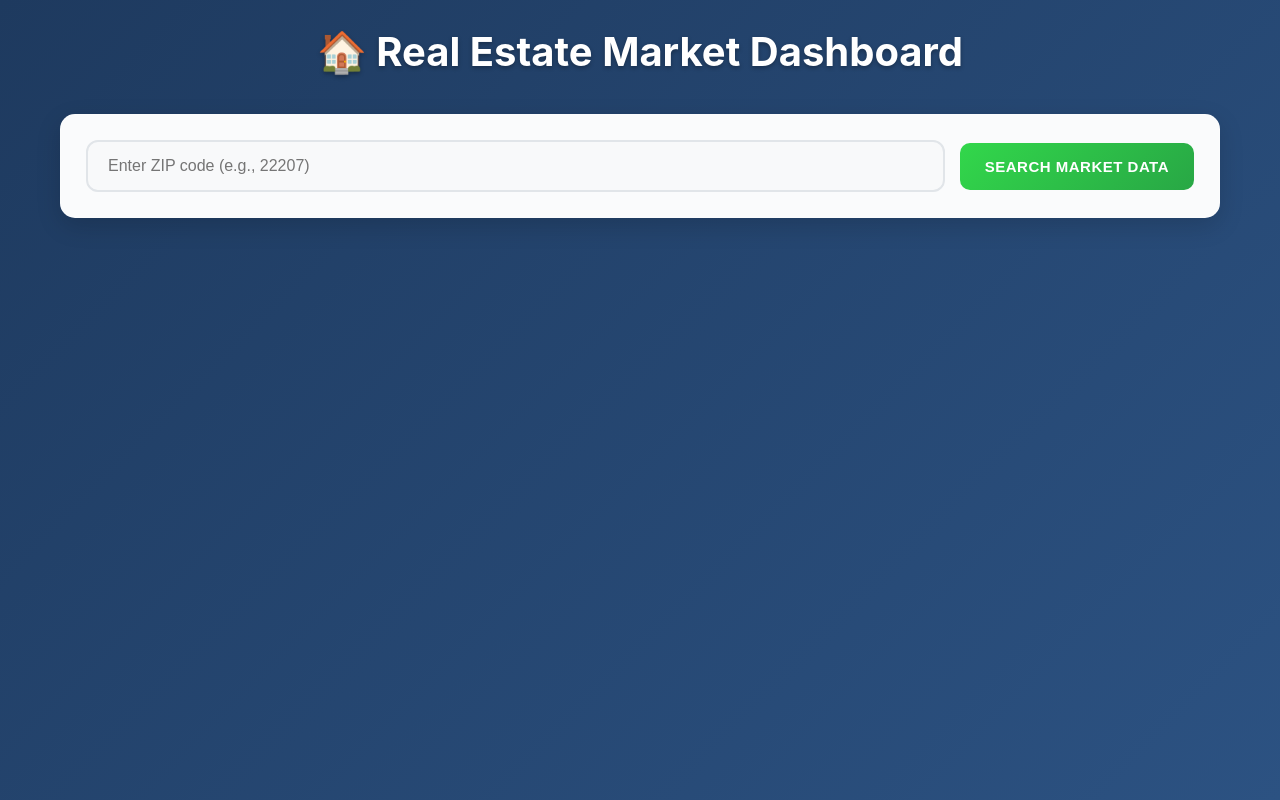
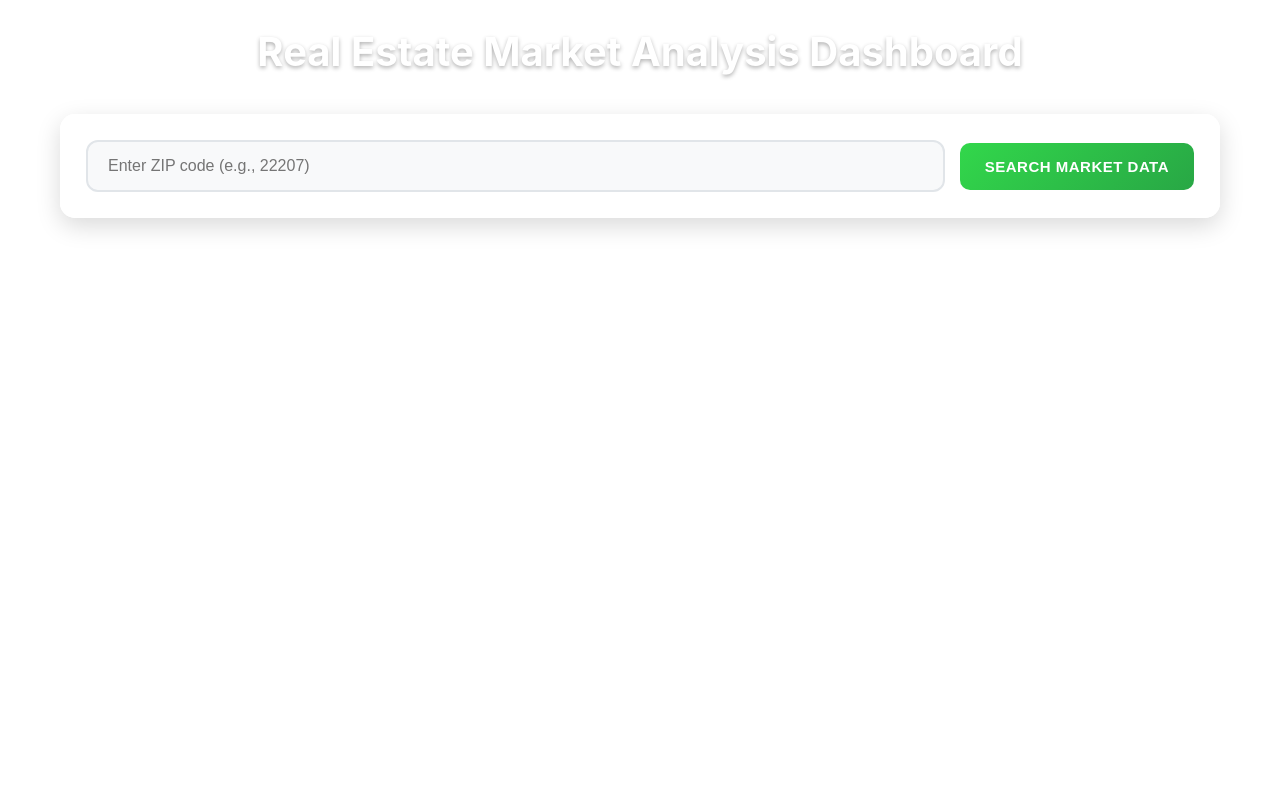
Before and after one commit to valdoramakuela/realestatemarkets, a Flask app: page / in a window 1280 px wide. Run offline with Flask 3, Linux system fonts and the light colour scheme.

Commit message:
Update index.html

```diff
--- a/templates/index.html
+++ b/templates/index.html
@@ -14,7 +14,7 @@
 
         body {
             font-family: 'Inter', -apple-system, BlinkMacSystemFont, 'Segoe UI', Roboto, sans-serif;
-            background: linear-gradient(135deg, #1e3a5f 0%, #2c5282 100%);
+            background: #FFFFFF
             min-height: 100vh;
             color: #333;
             line-height: 1.6;
@@ -291,7 +291,7 @@
 </head>
 <body>
     <div class="container">
-        <h1>🏠 Real Estate Market Dashboard</h1>
+        <h1>Real Estate Market Analysis Dashboard</h1>
 
         <div class="search-section">
             <form class="search-form" id="searchForm">
```
